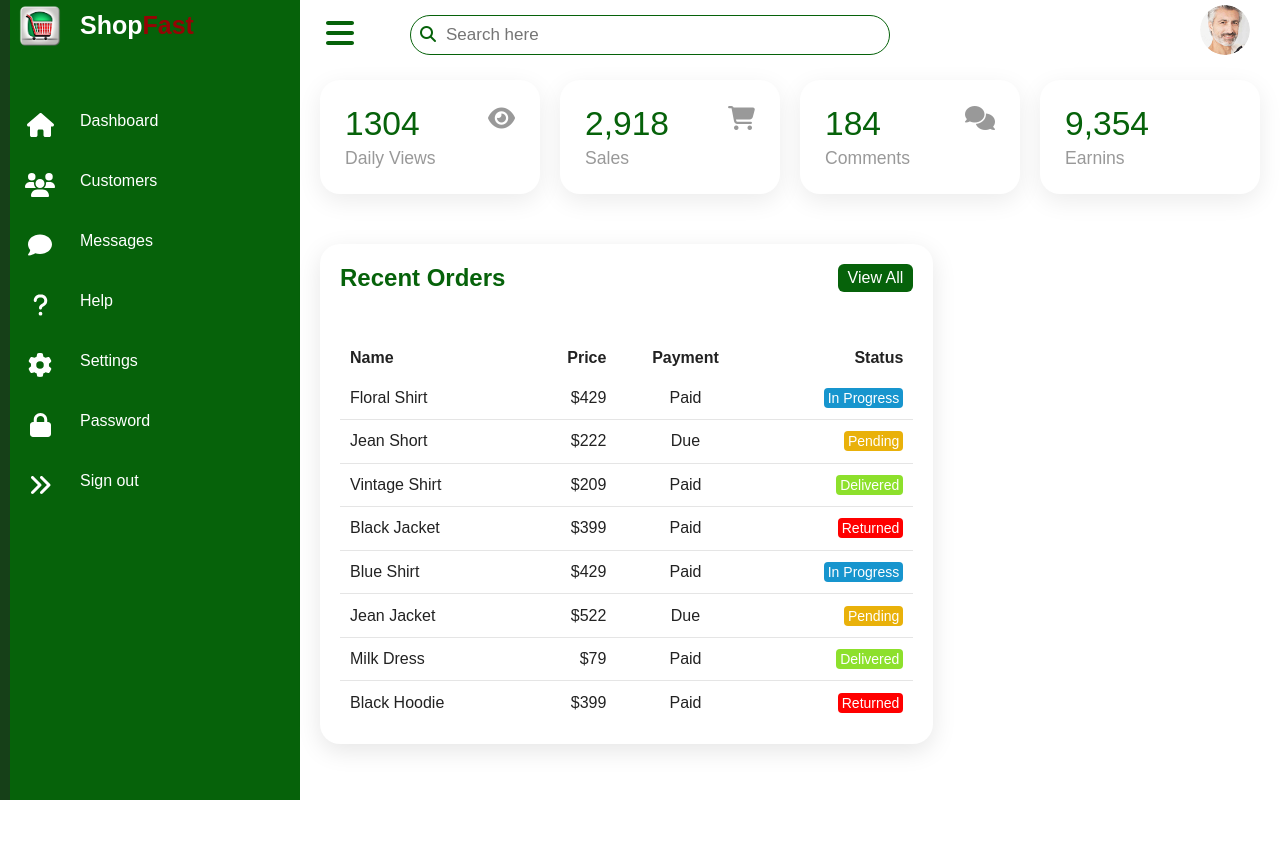
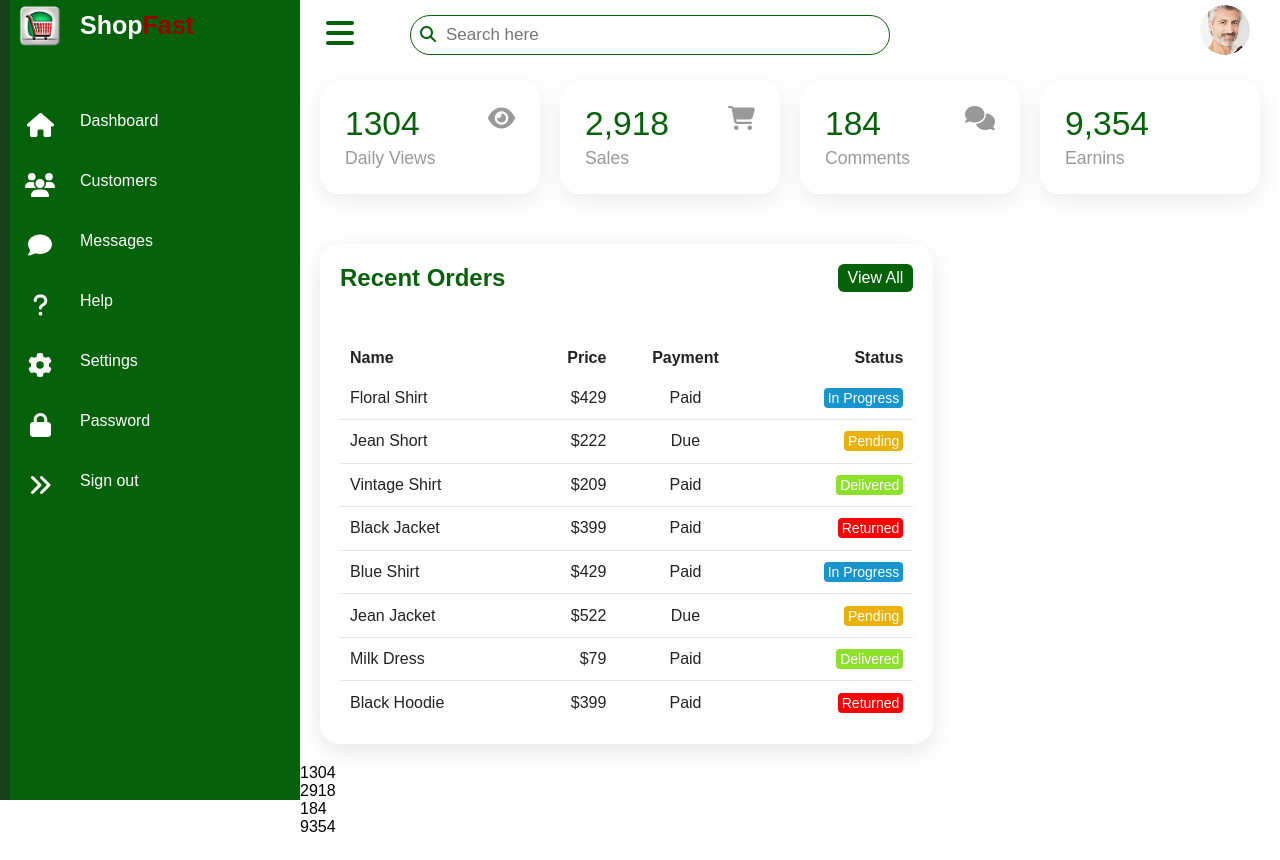
Before and after one commit to Deewan10/adminshop, a React (Create React App) app: page / in a window 1280 px wide. Built offline with nearby package versions, Linux system fonts and the light colour scheme.

Commit message:
interaction

```diff
--- a/src/App.js
+++ b/src/App.js
@@ -4,8 +4,11 @@ import TopBar from './TopBar';
 import CardBox from './CardBox';
 import RecentOrders from './RecentOrders';
 import './styles.css';
+import BarChart from './Barchart';
 
 function App() {
+  const values = [1304, 2918, 184, 9354];
+
   // const [isNavActive, setIsNavActive] = useState(false);
 
   // const toggleNav = () => {
@@ -19,6 +22,7 @@ function App() {
       <div className="main">
         <CardBox />
         <RecentOrders />
+        <BarChart values={values} />
       </div>
     </div>
   );
--- /dev/null
+++ b/src/Barchart.js
@@ -0,0 +1,17 @@
+import React from 'react';
+
+function BarChart({ values }) {
+  const max = Math.max(...values);
+
+  return (
+    <div className="bar-chart">
+      {values.map((value, index) => (
+        <div key={index} className="bar" style={{ height: `${(value / max) * 100}%` }}>
+          {value}
+        </div>
+      ))}
+    </div>
+  );
+}
+
+export default BarChart;
```
Also changed, not shown: src/styles.css (line endings or trailing spaces).
